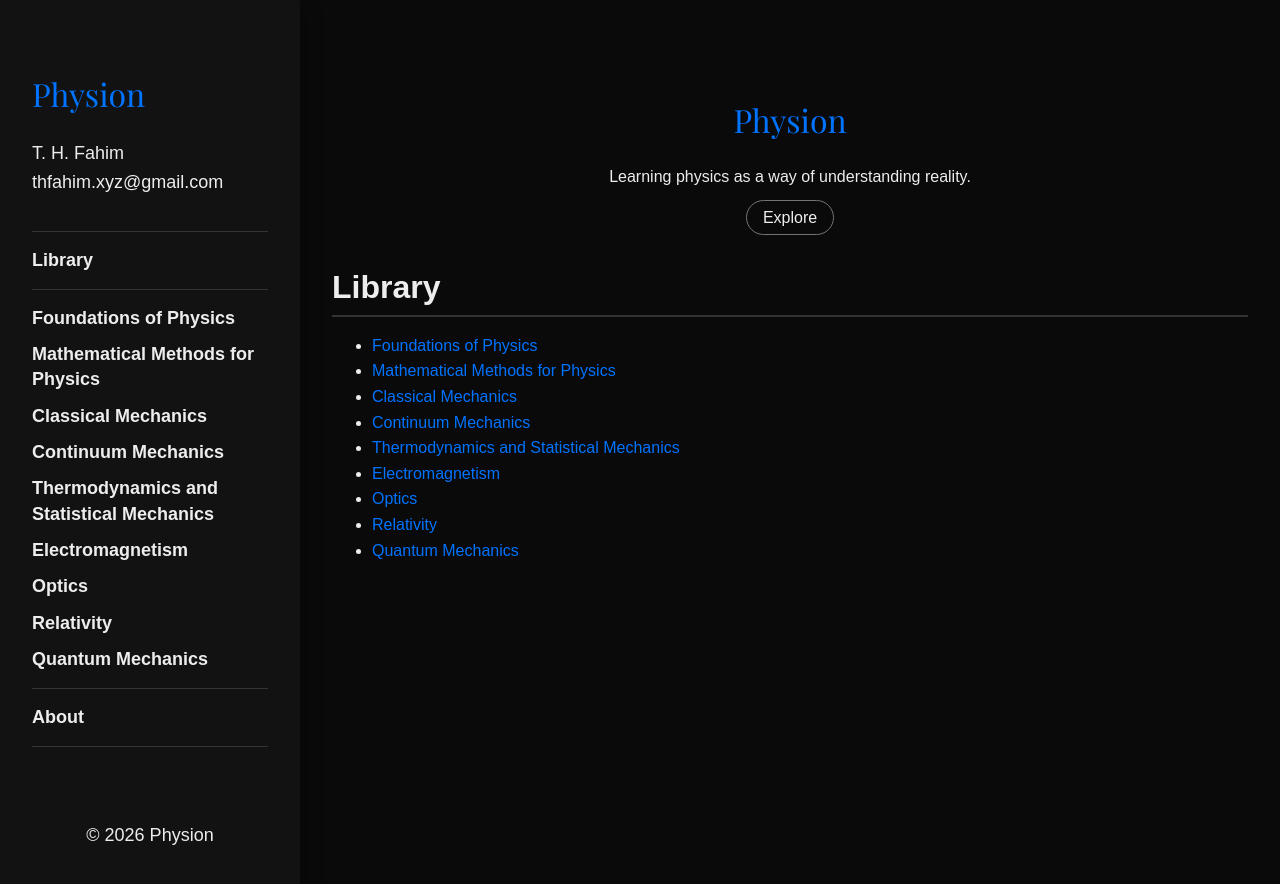
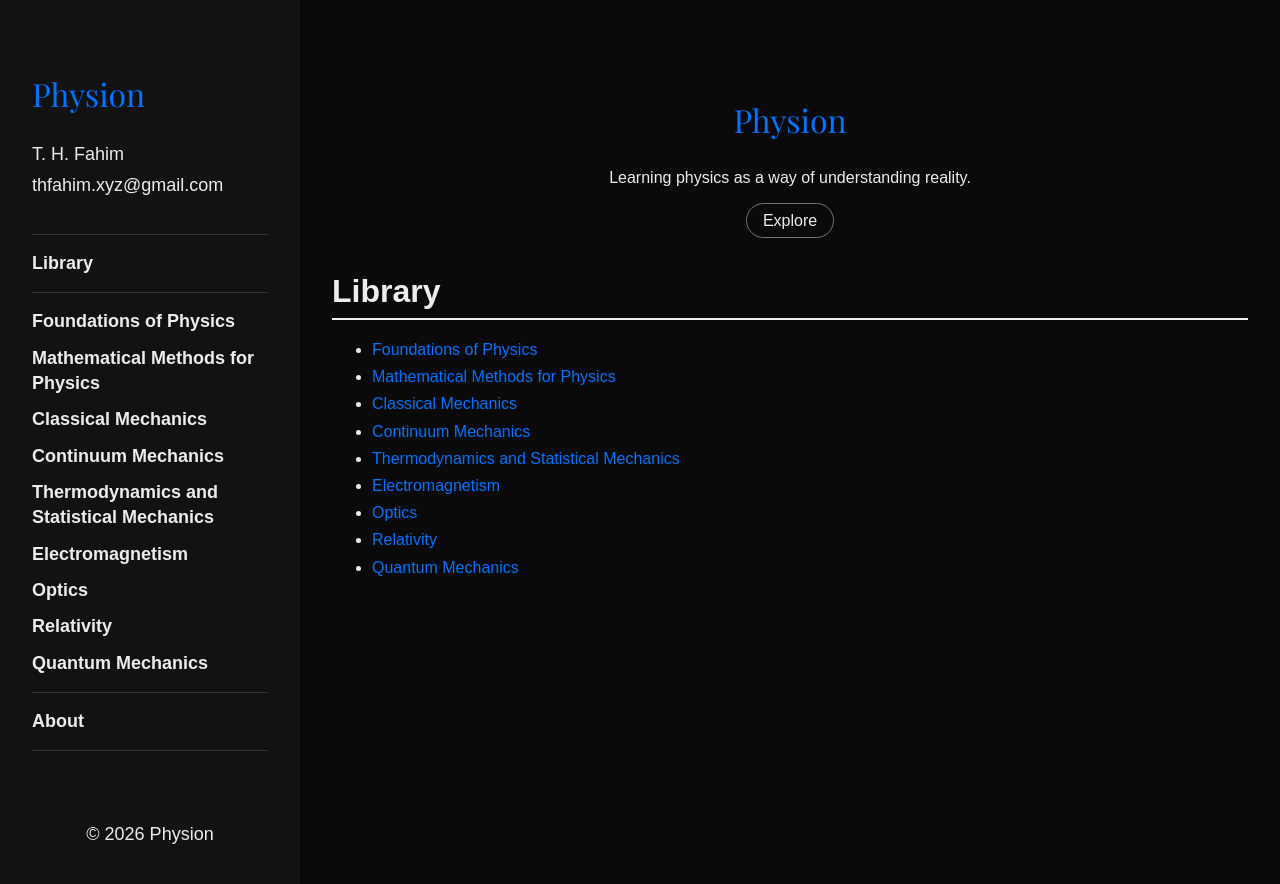
Before and after one commit to thfahim-xyz/physion, a Jekyll site: the page built from index.md, in a window 1280 px wide. Shown: the top 884 px of the page. Built offline with Jekyll 4.4.1, drawn with Linux system fonts in a browser that asks for light colours.

Commit message:
Update styles.css

```diff
--- a/assets/css/styles.css
+++ b/assets/css/styles.css
@@ -41,7 +41,7 @@ body {
 
     font-family: var(--main-font-stack);
     font-size: 1rem;
-    line-height: 1.6;
+    line-height: 1.7;
 
     background-color: var(--bg-primary);
     color: var(--text-primary);
@@ -123,7 +123,7 @@ h1, h2, h3 {
 
 h1 {
     font-size: 2rem;
-    border-bottom: 2px solid var(--border);
+    border-bottom: 2px solid var(--text-primary);
 }
 
 h2 {
```
